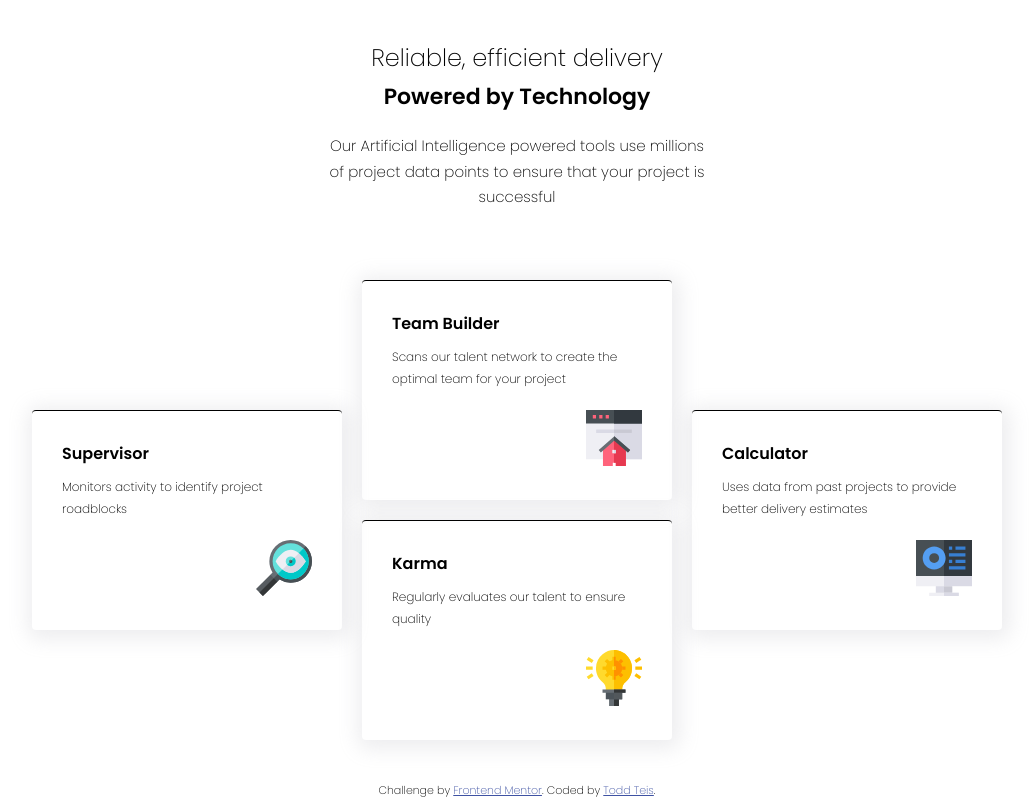
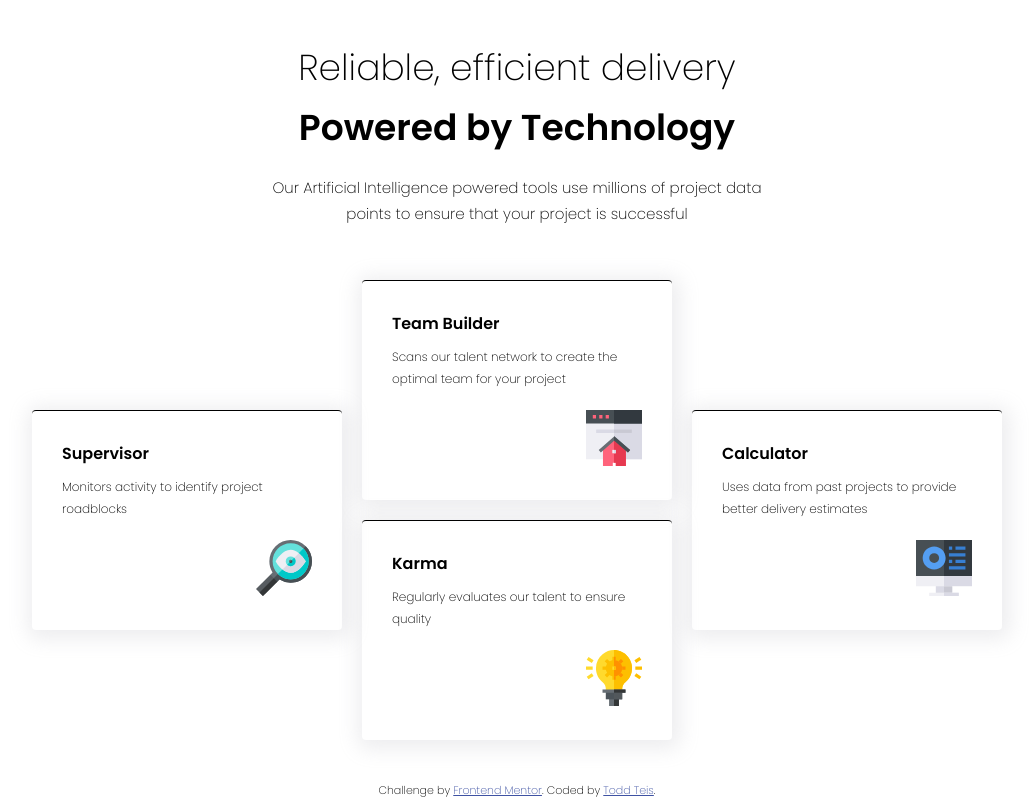
Before and after one commit to toddteis/Four-card-feature-section, a plain HTML site: page index.html in a window 1280 px wide. Shown: the whole page, without its empty margins (123-1159 px from the left). Drawn offline with Linux system fonts and the light colour scheme.

Commit message:
Increased width of header card in media query, also increased font size in h1 & h2.

```diff
--- a/css/styles.css
+++ b/css/styles.css
@@ -169,10 +169,16 @@ main {
 
     .card-header {
         justify-self:center;
-        text-align: center;
-        width: 380px;
-        height: 220px;
+        width: 500px;
         grid-area: hd;
+    }
+
+    h1 {
+        font-size: 36px;
+    }
+
+    h2 {
+        font-size: 36px;
     }
 
     .attribution {
```
